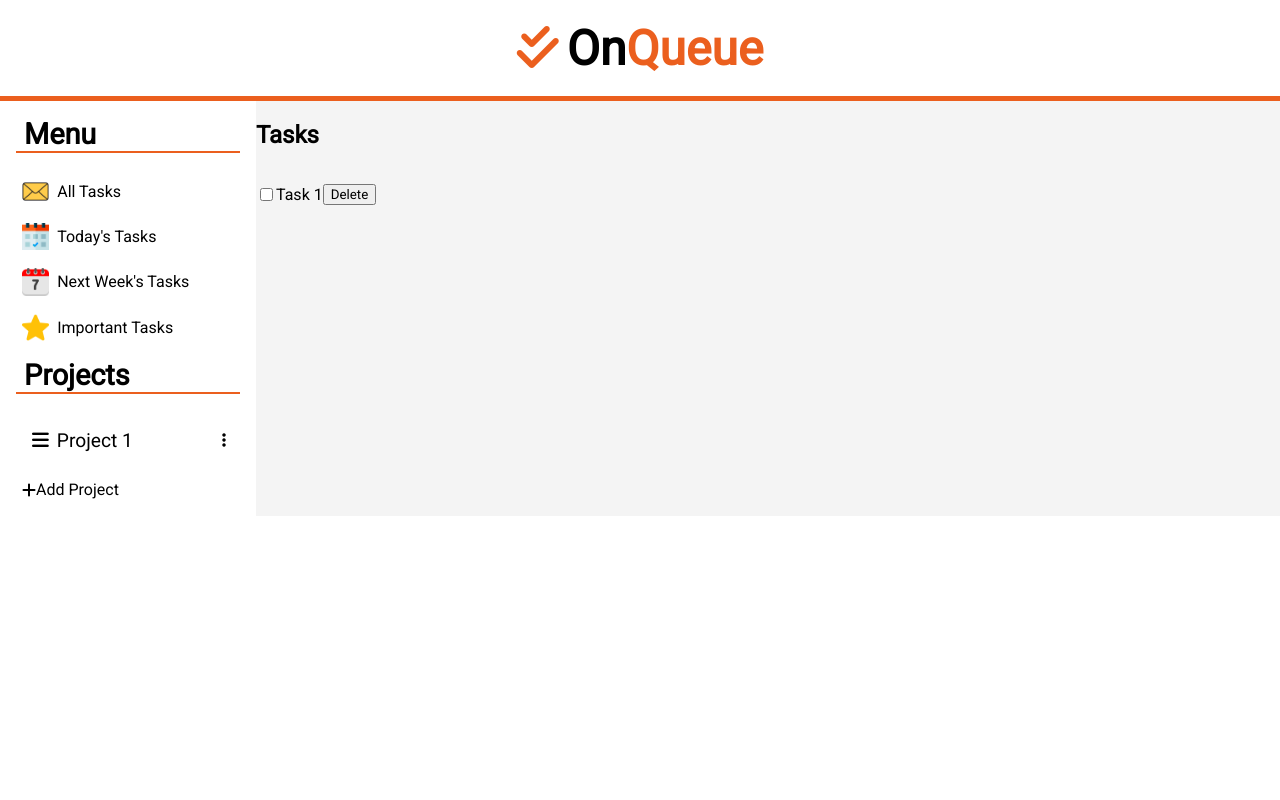
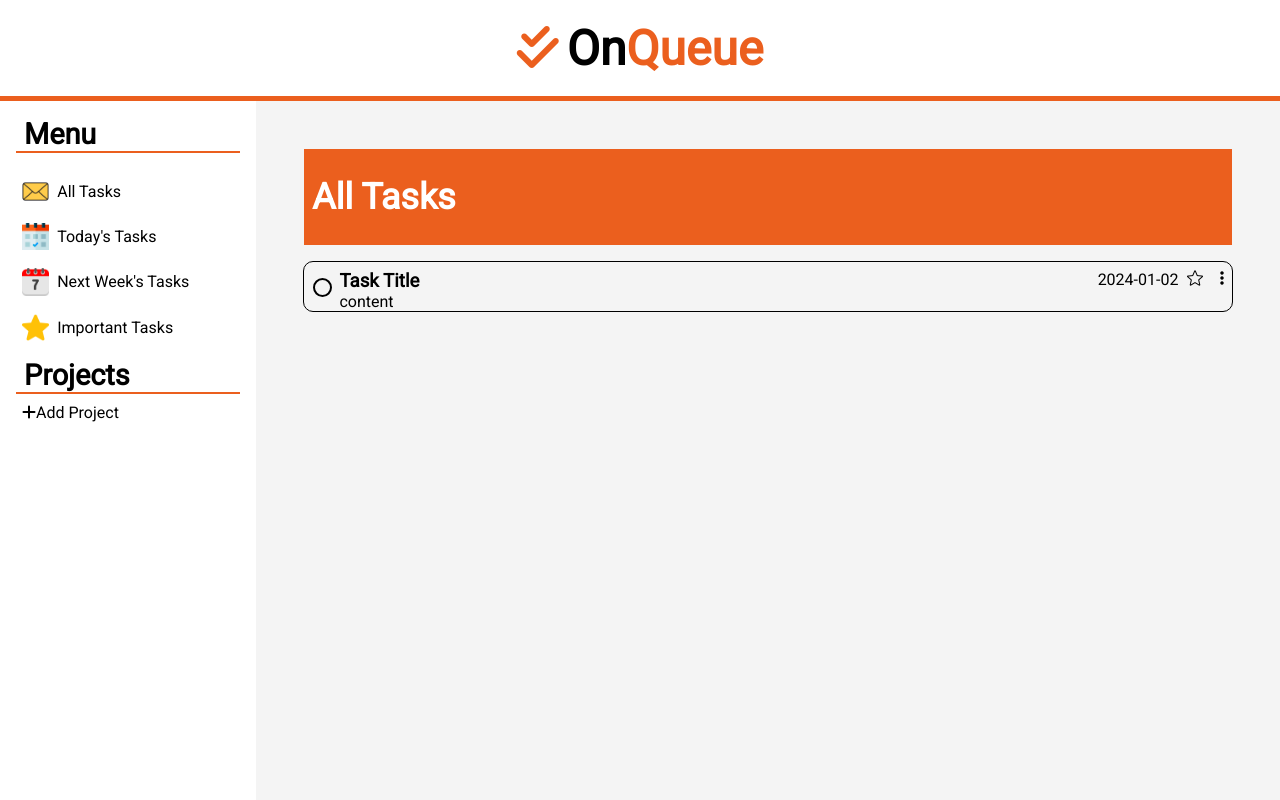
Before and after one commit to Veritaaaas/todo, a website built with webpack: page dist/index.html in a window 1280 px wide. Built offline with Linux system fonts and the light colour scheme.

Commit message:
completed the design for each tasks

```diff
--- a/src/index.js
+++ b/src/index.js
@@ -2,11 +2,11 @@ import './style.css';
 import { projectAdd, projectAddConfirmation, addSettings} from './projects.js';
 
 let addProject = document.querySelector('#add-project');
-let settings = document.querySelectorAll('.settings');
 
 
 addProject.addEventListener('click', function() {
     let getProjectElements = projectAdd();
     projectAddConfirmation(getProjectElements);
     addSettings(getProjectElements);
+
 });
--- a/src/projects.js
+++ b/src/projects.js
@@ -51,6 +51,17 @@ function projectAdd() {
     project.appendChild(textField);
     project.appendChild(settings);
     project.appendChild(btn_container);
+
+    project.addEventListener('click', function() {
+
+        if (project.classList.contains('active') === false) {
+            project.classList.add('active');
+        }
+        else
+        {
+            project.classList.remove('active');
+        }
+    });
 
     projectList.appendChild(setting_modal);
     projectList.appendChild(project);
--- a/src/style.css
+++ b/src/style.css
@@ -14,7 +14,7 @@ button {
 }
 
 .header {
-    height: 12%;
+    height: 12vh;
     width: 100%;
     display: flex;
     align-items: center;
@@ -139,6 +139,12 @@ button {
 
 .project:hover {
     border-left: 4px solid #EB5F1E;
+    background-color: #F08756;
+}
+
+.project.active {
+    border-left: 4px solid #EB5F1E;
+    background-color: #F08756;
 }
 
 #add-project {
@@ -211,25 +217,112 @@ button {
     cursor: pointer;
 }
 
+/* main content */
+
 .main {
     background-color: #f4f4f4;
+    display: flex;
+    flex-direction: column;
+    height: calc(100vh - 12vh - 5px - 6rem);
+    padding: 3rem;
 }
 
-ul {
-    list-style: none;
-    padding: 0;
-    margin: 0;
+.main-header {
+    width: calc(100% - 1rem);
+    display: flex;
+    height: 10vh;
+    background-color: #EB5F1E;
+    padding: 0.5rem;
+    font-size: 1.5rem;
+    align-items: center;
+    color: white;
 }
 
 .task-list {
+    width: 100%;
     display: flex;
     flex-direction: column;
+    margin-top: 1rem;
     align-items: center;
 }
 
 .task {
-    width: 100%;
+    padding-top: 0.5rem;
+    padding-right: 0.5rem;
+    width:  calc(100% - 0.5rem);
+    display: grid;
+    grid-template-columns:  1fr  25fr;
+    grid-template-rows:  0.fr  0.5fr;
+    grid-template-areas:
+        "checkbox header"
+        "checkbox description";
+    border:  1px solid black;
+    border-radius: 10px;
+}
+
+.checkbox {
+    grid-area: checkbox;
     display: flex;
-    flex-direction: initial;
-    align-items: center;
+    justify-content: center;
+    padding-top: 0.3rem;
 }
+
+.checkbox input[type="checkbox"] {
+    appearance: none;
+    border:  2px solid black;
+    border-radius:  50%;
+    position: relative;
+    width:  1.2rem;
+    height:  1.2rem;
+}
+
+.checkbox input[type="checkbox"]:checked:after {
+    content: '';
+    width:  12px;
+    height:  12px;
+    border-radius:  50%;
+    position: absolute;
+    top:  50%;
+    left:  50%;
+    background-color: #00a2e8;
+    transform: translate(-50%, -50%);
+}
+
+.task-header {
+    grid-area:header;
+    display: grid;
+    grid-template-columns: 6fr 1fr;
+    grid-template-areas:
+        "title details";
+}
+
+.task-title {
+    grid-area: title;
+    font-size: 1rem;
+}
+
+.task-title h3 {
+    margin: 0;
+}
+
+.task-details {
+    grid-area: details;
+    display: flex;
+    justify-content: space-between;
+    font-size: 1rem;
+}
+
+.task-details p {
+    margin: 0;
+}
+
+.task-details img {
+    width: 1rem;
+    height: 1rem;
+    margin-right: 0.5rem;
+
+}
+
+.task-content {
+    grid-area: description;
+}
```
Also changed, not shown: dist/index.html, dist/main.js.
